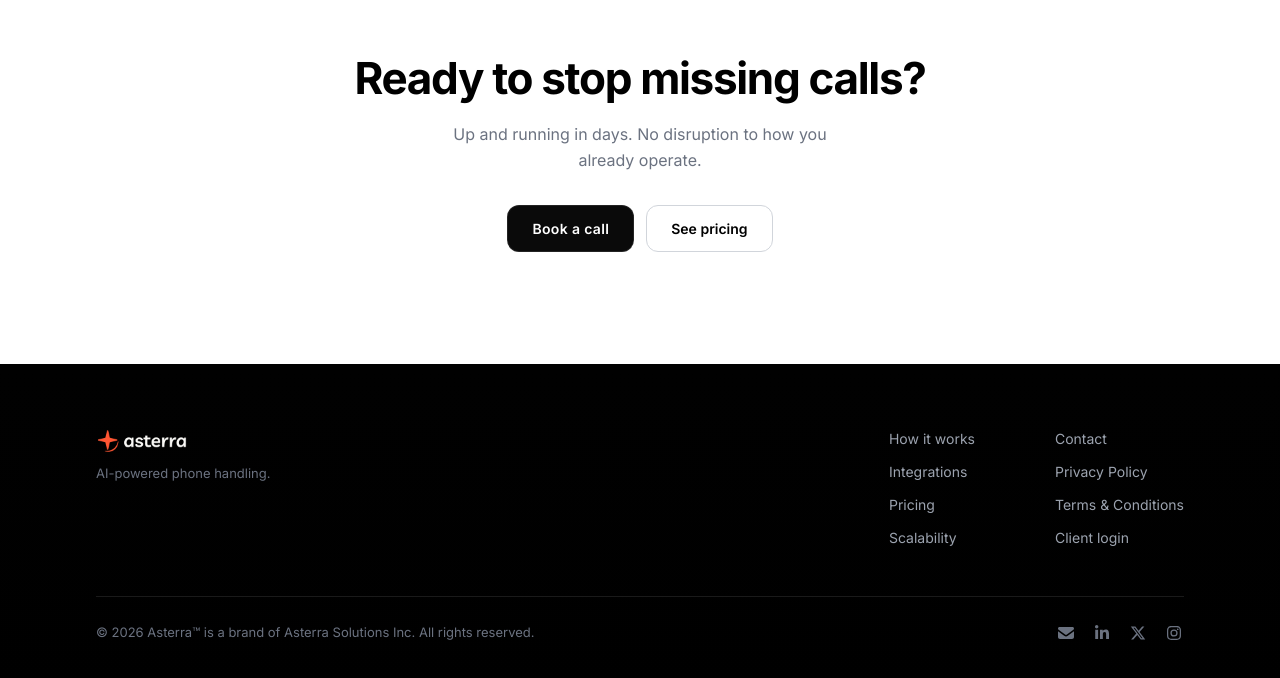
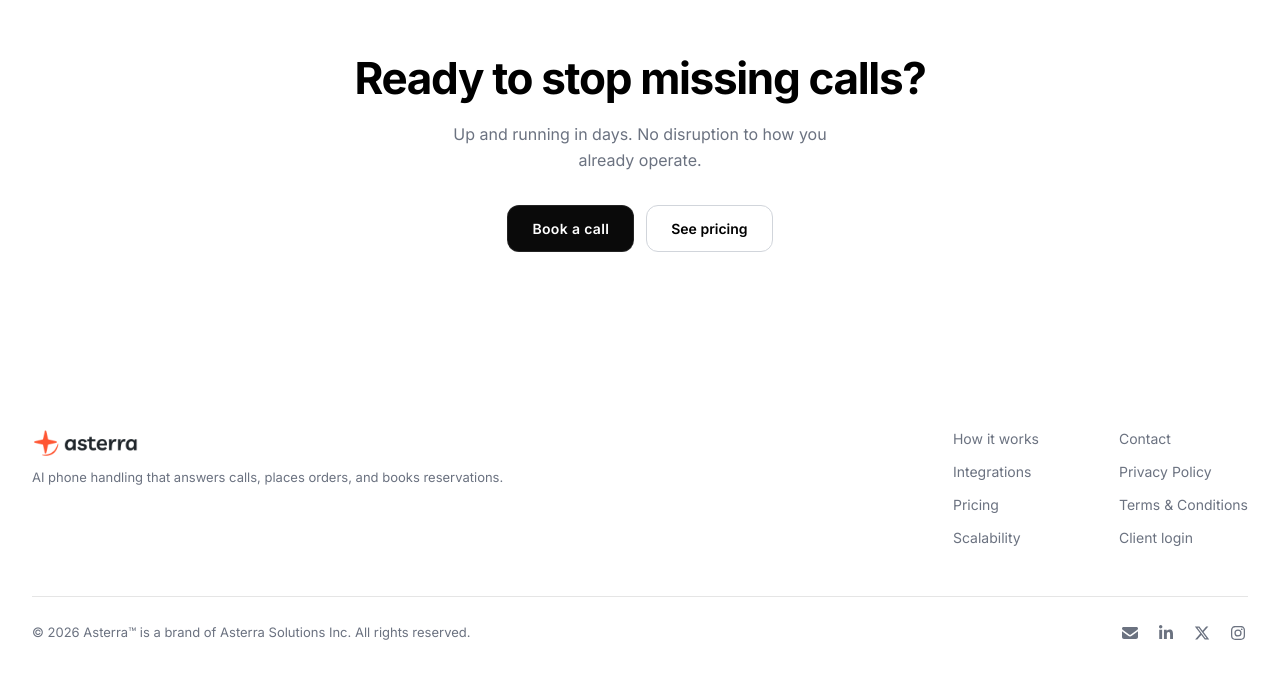
Before and after one commit to YarKakaee/asterra, a Next.js app: page /terms in a window 1280 px wide. Shown: the part 6866-7544 px from the top of the page. Built offline with nearby package versions, Linux system fonts and the light colour scheme.

Commit message:
footer update and hero heading shimmer

```diff
--- a/app/components/Footer.js
+++ b/app/components/Footer.js
@@ -31,7 +31,7 @@ const FOOTER_LINKS = [
 
 export default function Footer() {
 	return (
-		<footer>
+		<footer className="bg-white">
 			{/* Final CTA */}
 			<section className="relative pt-28 sm:pt-36 pb-20 sm:pb-28">
 				<div className="w-full max-w-6xl mx-auto px-5 sm:px-8 text-center">
@@ -54,8 +54,8 @@ export default function Footer() {
 							lineHeight: 1.6,
 						}}
 					>
-						Up and running in days. No disruption to how you
-						already operate.
+						Up and running in days. No disruption to how you already
+						operate.
 					</p>
 
 					<div className="flex items-center justify-center gap-3">
@@ -94,15 +94,8 @@ export default function Footer() {
 				</div>
 			</section>
 
-			{/* Dark footer */}
-			<div
-				className="relative"
-				style={{
-					background:
-						'linear-gradient(180deg, #010101 0%, #000 100%)',
-				}}
-			>
-				<div className="w-full max-w-6xl mx-auto px-5 sm:px-8 py-14 sm:py-16">
+			{/* Footer */}
+			<div className="w-full max-w-7xl mx-auto px-5 sm:px-8 pt-14 sm:pt-16 pb-6">
 				{/* Top row */}
 				<div className="flex flex-col sm:flex-row justify-between gap-10 sm:gap-8 mb-12">
 					{/* Logo + tagline */}
@@ -112,11 +105,11 @@ export default function Footer() {
 							className="flex items-center gap-2 w-fit"
 						>
 							<Image
-									src="/whitelogo.png"
+								src="/navlogo.png"
 								alt="Asterra"
-									width={120}
-									height={30}
-									className="h-6 w-auto"
+								width={130}
+								height={32}
+								className="h-7 w-auto"
 								draggable={false}
 							/>
 						</Link>
@@ -128,7 +121,7 @@ export default function Footer() {
 								fontWeight: 400,
 							}}
 						>
-								AI-powered phone handling.
+							AI phone handling that answers calls, places orders, and books reservations.
 						</p>
 					</div>
 
@@ -143,7 +136,7 @@ export default function Footer() {
 											href={link.href}
 											target="_blank"
 											rel="noopener noreferrer"
-												className="text-[13px] sm:text-[14px] text-[#9CA3AF] hover:text-white transition-colors duration-300"
+											className="text-[13px] sm:text-[14px] text-[#6B7280] hover:text-black transition-colors duration-300"
 											style={{
 												fontFamily:
 													'var(--font-inter), system-ui, sans-serif',
@@ -156,7 +149,7 @@ export default function Footer() {
 										<Link
 											key={link.label}
 											href={link.href}
-												className="text-[13px] sm:text-[14px] text-[#9CA3AF] hover:text-white transition-colors duration-300"
+											className="text-[13px] sm:text-[14px] text-[#6B7280] hover:text-black transition-colors duration-300"
 											style={{
 												fontFamily:
 													'var(--font-inter), system-ui, sans-serif',
@@ -173,7 +166,7 @@ export default function Footer() {
 				</div>
 
 				{/* Divider */}
-					<div className="h-px bg-white/10 mb-6" />
+				<div className="h-px bg-black/10 mb-6" />
 
 				{/* Bottom row */}
 				<div className="flex flex-col sm:flex-row items-start sm:items-center justify-between gap-4">
@@ -185,15 +178,14 @@ export default function Footer() {
 							fontWeight: 400,
 						}}
 					>
-							&copy; {new Date().getFullYear()} Asterra&trade; is
-							a brand of Asterra Solutions Inc. All rights
-							reserved.
+						&copy; {new Date().getFullYear()} Asterra&trade; is a
+						brand of Asterra Solutions Inc. All rights reserved.
 					</p>
 
 					<div className="flex items-center gap-4">
 						<a
 							href="mailto:contact@asterra.ca"
-								className="text-[#6B7280] hover:text-white transition-colors duration-300"
+							className="text-[#6B7280] hover:text-black transition-colors duration-300"
 						>
 							<FontAwesomeIcon
 								icon={faEnvelope}
@@ -204,7 +196,7 @@ export default function Footer() {
 							href="https://linkedin.com/company/teamasterra/"
 							target="_blank"
 							rel="noopener noreferrer"
-								className="text-[#6B7280] hover:text-white transition-colors duration-300"
+							className="text-[#6B7280] hover:text-black transition-colors duration-300"
 						>
 							<FontAwesomeIcon
 								icon={faLinkedinIn}
@@ -215,7 +207,7 @@ export default function Footer() {
 							href="https://x.com/AsterraTeam"
 							target="_blank"
 							rel="noopener noreferrer"
-								className="text-[#6B7280] hover:text-white transition-colors duration-300"
+							className="text-[#6B7280] hover:text-black transition-colors duration-300"
 						>
 							<FontAwesomeIcon
 								icon={faXTwitter}
@@ -226,7 +218,7 @@ export default function Footer() {
 							href="https://instagram.com/asterra.ai"
 							target="_blank"
 							rel="noopener noreferrer"
-								className="text-[#6B7280] hover:text-white transition-colors duration-300"
+							className="text-[#6B7280] hover:text-black transition-colors duration-300"
 						>
 							<FontAwesomeIcon
 								icon={faInstagram}
@@ -236,7 +228,6 @@ export default function Footer() {
 					</div>
 				</div>
 			</div>
-			</div>
 		</footer>
 	);
 }
--- a/app/components/HeroSection.js
+++ b/app/components/HeroSection.js
@@ -1,13 +1,48 @@
 'use client';
 
-import { useState, useEffect, useRef } from 'react';
+import { useState, useEffect, useRef, useMemo } from 'react';
 import Image from 'next/image';
+import { motion } from 'framer-motion';
 import OrderCard from './OrderCard';
 import BorderGlow from './BorderGlow';
 import gsap from 'gsap';
 import { ScrollTrigger } from 'gsap/ScrollTrigger';
 
 gsap.registerPlugin(ScrollTrigger);
+
+const SHIMMER_TEXT = 'Smarter Phone Handling that Answers, Books, and Orders';
+
+function HeadingShimmer({ stage }) {
+	const spread = useMemo(() => SHIMMER_TEXT.length * 2, []);
+
+	return (
+		<motion.h1
+			className="text-[1.5rem] sm:text-[2.5rem] md:text-[3rem] lg:text-[3.25rem] font-bold leading-[1.08] mb-5 inline-block bg-[length:250%_100%,auto] bg-clip-text text-transparent [background-repeat:no-repeat,padding-box]"
+			style={{
+				fontFamily: 'var(--font-inter), system-ui, sans-serif',
+				letterSpacing: '-0.03em',
+				opacity: stage >= 1 ? 1 : 0,
+				filter: stage >= 1 ? 'blur(0px)' : 'blur(8px)',
+				transform: stage >= 1 ? 'translateY(0)' : 'translateY(20px)',
+				transition:
+					'opacity 0.6s ease-in-out, filter 0.6s ease-in-out, transform 0.6s ease-in-out',
+				'--spread': `${spread}px`,
+				backgroundImage: `linear-gradient(90deg, #0000 calc(50% - ${spread}px), rgba(100,100,100,0.7), #0000 calc(50% + ${spread}px)), linear-gradient(#000, #000)`,
+			}}
+			initial={{ backgroundPosition: '100% center' }}
+			animate={stage >= 1 ? { backgroundPosition: '0% center' } : { backgroundPosition: '100% center' }}
+			transition={{
+				repeat: Infinity,
+				duration: 3,
+				ease: 'linear',
+			}}
+		>
+			Smarter Phone Handling that
+			<br />
+			Answers, Books, and Orders
+		</motion.h1>
+	);
+}
 
 export default function HeroSection() {
 	const [stage, setStage] = useState(0);
@@ -294,26 +329,7 @@ export default function HeroSection() {
 				<div className="relative z-10 w-full max-w-[1200px] mx-auto px-5 sm:px-8">
 					{/* Text block */}
 					<div className="text-center mb-10 sm:mb-14">
-						<h1
-							className="text-[1.5rem] sm:text-[2.5rem] md:text-[3rem] lg:text-[3.25rem] font-bold text-black leading-[1.08] mb-5"
-							style={{
-								fontFamily:
-									'var(--font-inter), system-ui, sans-serif',
-								letterSpacing: '-0.03em',
-								opacity: stage >= 1 ? 1 : 0,
-								filter: stage >= 1 ? 'blur(0px)' : 'blur(8px)',
-								transform:
-									stage >= 1
-										? 'translateY(0)'
-										: 'translateY(20px)',
-								transition:
-									'opacity 0.6s ease-in-out, filter 0.6s ease-in-out, transform 0.6s ease-in-out',
-							}}
-						>
-							Smarter Phone Handling that
-							<br />
-							Answers, Books, and Orders
-						</h1>
+						<HeadingShimmer stage={stage} />
 
 						<p
 							className="text-[13px] sm:text-[18px] max-w-[480px] mx-auto"
```
Lines whose indentation alone changed are shown as unchanged.
